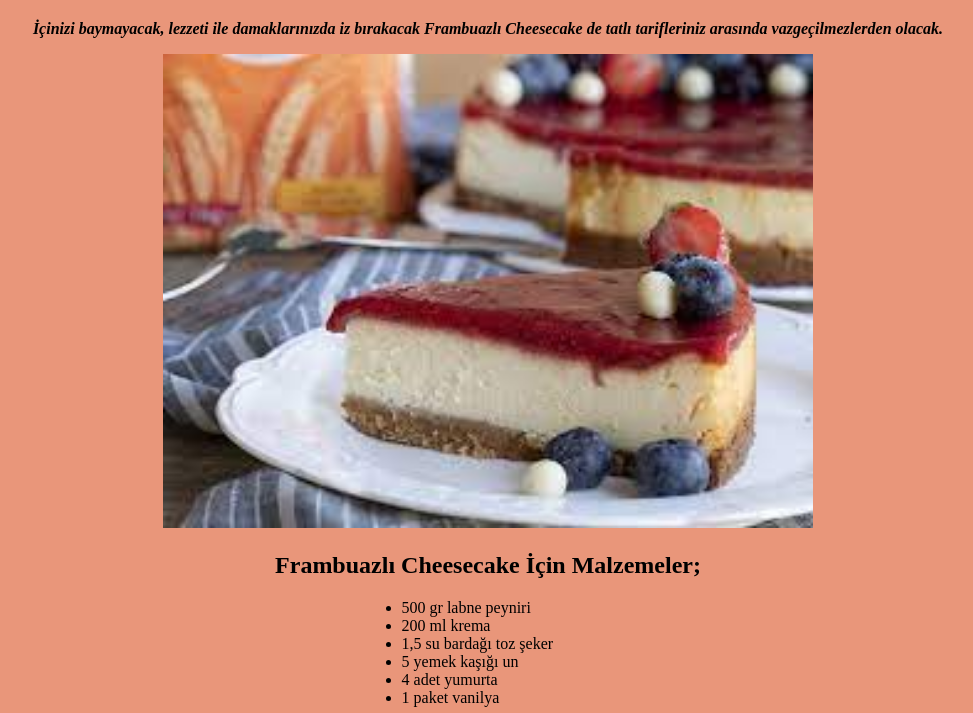
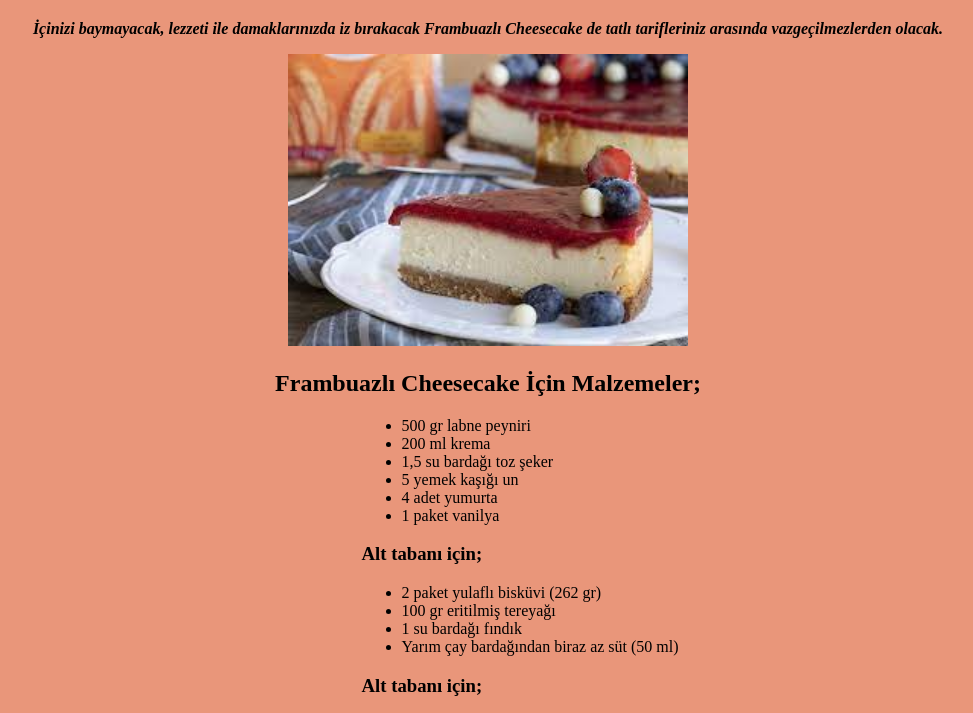
Before and after one commit to gokcetasci/CSS-RecipeSample-, a plain HTML site: page index.html in a window 1280 px wide. Shown: the part 60-773 px from the top of the page, without its empty margins (152-1125 px from the left). Drawn offline with Linux system fonts and the light colour scheme.

Commit message:
resim boyutu değiştirdim

```diff
--- a/index.html
+++ b/index.html
@@ -14,7 +14,7 @@
         <i><b>İçinizi baymayacak, lezzeti ile damaklarınızda iz bırakacak Frambuazlı Cheesecake de tatlı tarifleriniz arasında vazgeçilmezlerden olacak.</b></i>
     </p>
     <div class="container">
-        <img width="650" src="./images/cheesecake2.jpg" alt="frambuazlıcheesecake">
+        <img width="400" src="./images/cheesecake2.jpg" alt="frambuazlıcheesecake">
     </div>
     <h2>Frambuazlı Cheesecake İçin Malzemeler;</h2>
     <div class="first">
```
